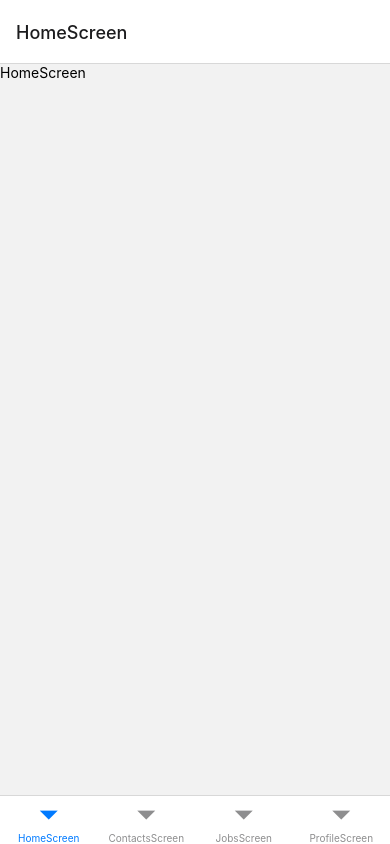
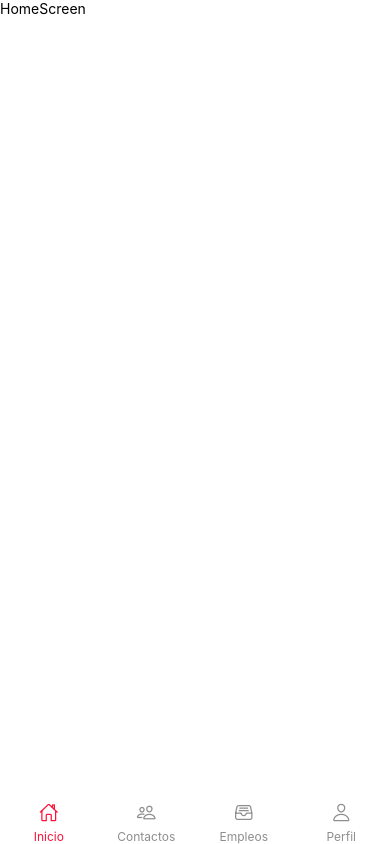
Before and after one commit to mattiasdu944/worklink-app, a React Native app: screen /MainNavigator in a window 390 px wide. Built offline with nearby package versions, Linux system fonts and the light colour scheme.

Commit message:
Screens and BNB

```diff
--- a/package.json
+++ b/package.json
@@ -9,6 +9,7 @@
     "web": "expo start --web"
   },
   "dependencies": {
+    "@expo/vector-icons": "^13.0.0",
     "@react-native-masked-view/masked-view": "0.2.8",
     "@react-navigation/bottom-tabs": "^6.5.7",
     "@react-navigation/native": "^6.1.6",
@@ -19,7 +20,8 @@
     "react-native": "0.71.7",
     "react-native-gesture-handler": "~2.9.0",
     "react-native-safe-area-context": "4.5.0",
-    "react-native-screens": "~3.20.0"
+    "react-native-screens": "~3.20.0",
+    "react-native-vector-icons": "^9.2.0"
   },
   "devDependencies": {
     "@babel/core": "^7.20.0",
--- a/src/navigator/AuthNavigator.tsx
+++ b/src/navigator/AuthNavigator.tsx
@@ -10,8 +10,8 @@ export const AuthNavigator = () => {
         <Stack.Navigator
             initialRouteName='LoginScreen'
             screenOptions={{
-                // headerShown:false,
-                headerTitleAlign:'center',
+                headerShown:false,
+                // headerTitleAlign:'center',
                 headerStyle:{
                     elevation:0,
                 },
--- a/src/navigator/MainNavigator.tsx
+++ b/src/navigator/MainNavigator.tsx
@@ -1,16 +1,56 @@
 import { createBottomTabNavigator } from '@react-navigation/bottom-tabs';
+import { ContactsScreen, HomeScreen, JobsScreen, ProfileScreen } from '../screens';
 
-import { ContactsScreen, HomeScreen, JobsScreen, ProfileScreen } from '../screens';
+import { COLORS } from '../styles';
+import Ionicons from '@expo/vector-icons/Ionicons';
 
 const Tab = createBottomTabNavigator();
 
 export const MainNavigator = () => {
     return (
-        <Tab.Navigator>
-            <Tab.Screen name="HomeScreen" component={ HomeScreen } />
-            <Tab.Screen name="ContactsScreen" component={ ContactsScreen } />
-            <Tab.Screen name="JobsScreen" component={ JobsScreen } />
-            <Tab.Screen name="ProfileScreen" component={ ProfileScreen } />
+        <Tab.Navigator
+            sceneContainerStyle={{
+                backgroundColor:'white',
+            }}
+            screenOptions={({ route }) => ({
+                headerShown:false,
+                tabBarActiveTintColor: COLORS.primary,
+                tabBarStyle:{
+                    borderTopColor:'#fff',
+                    borderWidth:0,
+                    elevation:0
+                },
+                tabBarLabelStyle:{
+                    fontSize:12
+                },
+                tabBarIcon: ({ color, size }) => {
+                    let iconName: any;
+                    switch( route.name ){
+                        case 'HomeScreen':
+                            iconName = 'home-outline'
+                        break;
+                        case 'ContactsScreen':
+                            iconName = 'people-outline'
+                        break;
+                        case 'JobsScreen':
+                            iconName = 'file-tray-full-outline'
+                        break;
+                        case 'ProfileScreen':
+                            iconName = 'person-outline'
+                        break;
+                    }
+                    return <Ionicons
+                        name={iconName}
+                        color={color}
+                        size={size* .8}
+                    />
+                },
+            })}
+        >
+            <Tab.Screen options={{ title:'Inicio' }} name="HomeScreen" component={ HomeScreen } />
+            <Tab.Screen options={{ title:'Contactos' }} name="ContactsScreen" component={ ContactsScreen } />
+            <Tab.Screen options={{ title:'Empleos' }} name="JobsScreen" component={ JobsScreen } />
+            <Tab.Screen options={{ title:'Perfil' }} name="ProfileScreen" component={ ProfileScreen } />
         </Tab.Navigator>
     );
 }
--- a/src/screens/auth/LoginScreen.tsx
+++ b/src/screens/auth/LoginScreen.tsx
@@ -1,15 +1,19 @@
 import React from 'react'
+import { StackScreenProps } from "@react-navigation/stack";
+import { useSafeAreaInsets } from 'react-native-safe-area-context';
 import { View, Text, TextInput, TouchableOpacity, Image, ScrollView } from 'react-native';
 
-import { StackScreenProps } from "@react-navigation/stack";
 import { COMPONENTS, TYPOGRAPHY } from '../../styles';
 
 interface Props extends StackScreenProps <any,any>{}
 
 export const LoginScreen = ({ navigation } : Props) => {
+
+    const { top } = useSafeAreaInsets();
+
     return (
         <ScrollView style={{ flex:1 }}>
-            <View style={{...COMPONENTS.container, justifyContent:'center'}}>
+            <View style={{...COMPONENTS.container, justifyContent:'center', paddingTop:top}}>
                 <View style={{ alignItems:'center', marginBottom:20 }}>
                     <Image
                         source={require('../../assets/images/logo.png')}
--- a/src/styles/global.ts
+++ b/src/styles/global.ts
@@ -1,6 +1,9 @@
 import { StyleSheet } from 'react-native';
+import { useSafeAreaInsets } from 'react-native-safe-area-context';
 
-const COLORS = {
+// const { top } = useSafeAreaInsets();
+
+export const COLORS = {
     primary: '#FD1339',
     secondary: '#504DFC',
     text: '#7c7c7c'
@@ -28,7 +31,8 @@ export const TYPOGRAPHY = StyleSheet.create({
 export const COMPONENTS = StyleSheet.create({
     container:{
         flex:1,
-        padding:15,
+        paddingHorizontal:15,
+        // paddingTop: top
     },
     buttonPrimary: {
         padding: 13,
```
Also changed, not shown: 1 other file (tests, documents, lock files or other folders).
